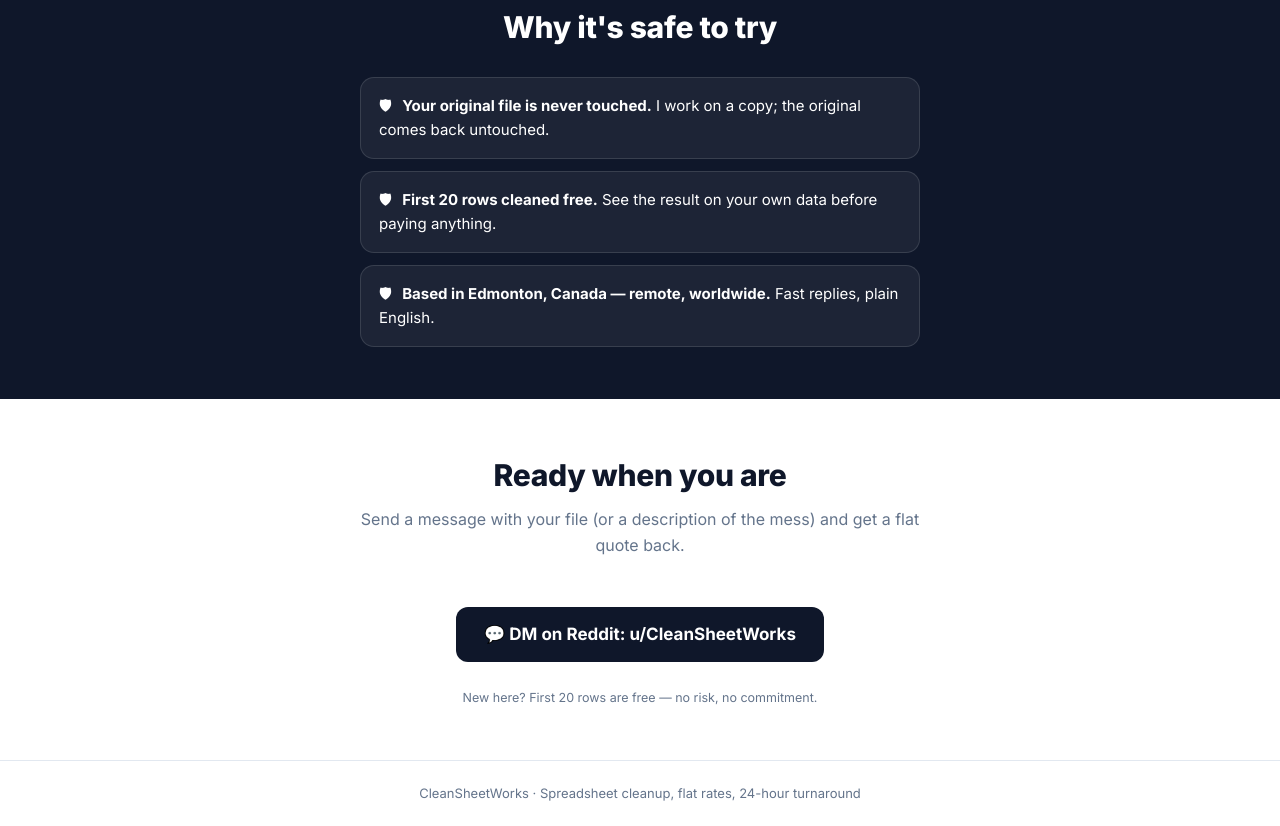
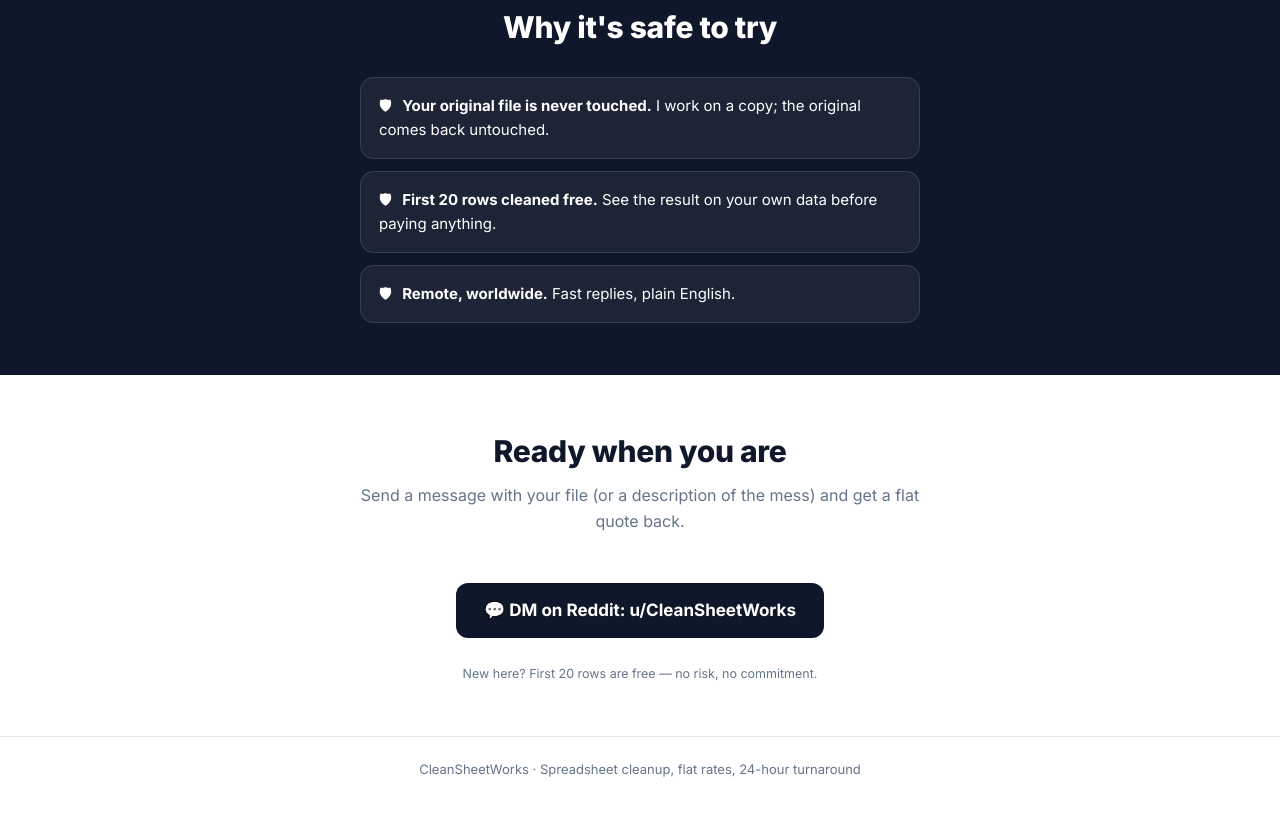
Before and after one commit to JelloMello934/cleansheetworks, a plain HTML site: page index.html in a window 1280 px wide. Shown: the part 4277-5103 px from the top of the page. After the commit the page ends 5079 px from the top, so only its background shows below. Drawn offline with Linux system fonts and the light colour scheme.

Commit message:
Remove city from location line

```diff
--- a/index.html
+++ b/index.html
@@ -288,7 +288,7 @@
     <ul class="trust-list">
       <li><strong>Your original file is never touched.</strong> I work on a copy; the original comes back untouched.</li>
       <li><strong>First 20 rows cleaned free.</strong> See the result on your own data before paying anything.</li>
-      <li><strong>Based in Edmonton, Canada — remote, worldwide.</strong> Fast replies, plain English.</li>
+      <li><strong>Remote, worldwide.</strong> Fast replies, plain English.</li>
     </ul>
   </div>
 </section>
```
